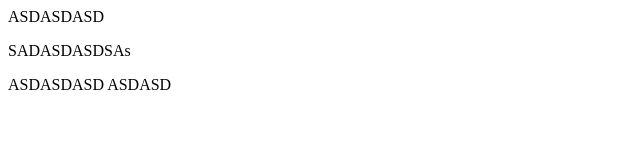
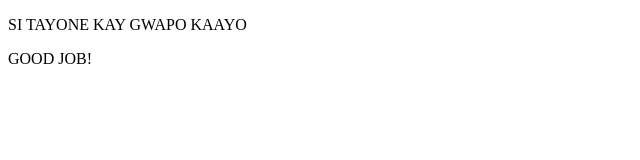
Before and after one commit to denshoelacee/Practiceagain, a plain HTML site: page oten.html in a window 1280 px wide. Shown: the whole page, without its empty margins (0-640 px from the left). Drawn offline with Linux system fonts and the light colour scheme.

Commit message:
I MADE A CHANGES AGAIN YAWA KA GITHUB

```diff
--- a/oten.html
+++ b/oten.html
@@ -6,9 +6,7 @@
     <title>Document</title>
 </head>
 <body>
-    ASDASDASD
-    <p>SADASDASDSAs</p>
-    ASDASDASD
-    ASDASD
+    <p>SI TAYONE KAY GWAPO KAAYO</p>
+    <p>GOOD JOB!</p>
 </body>
 </html>
```
